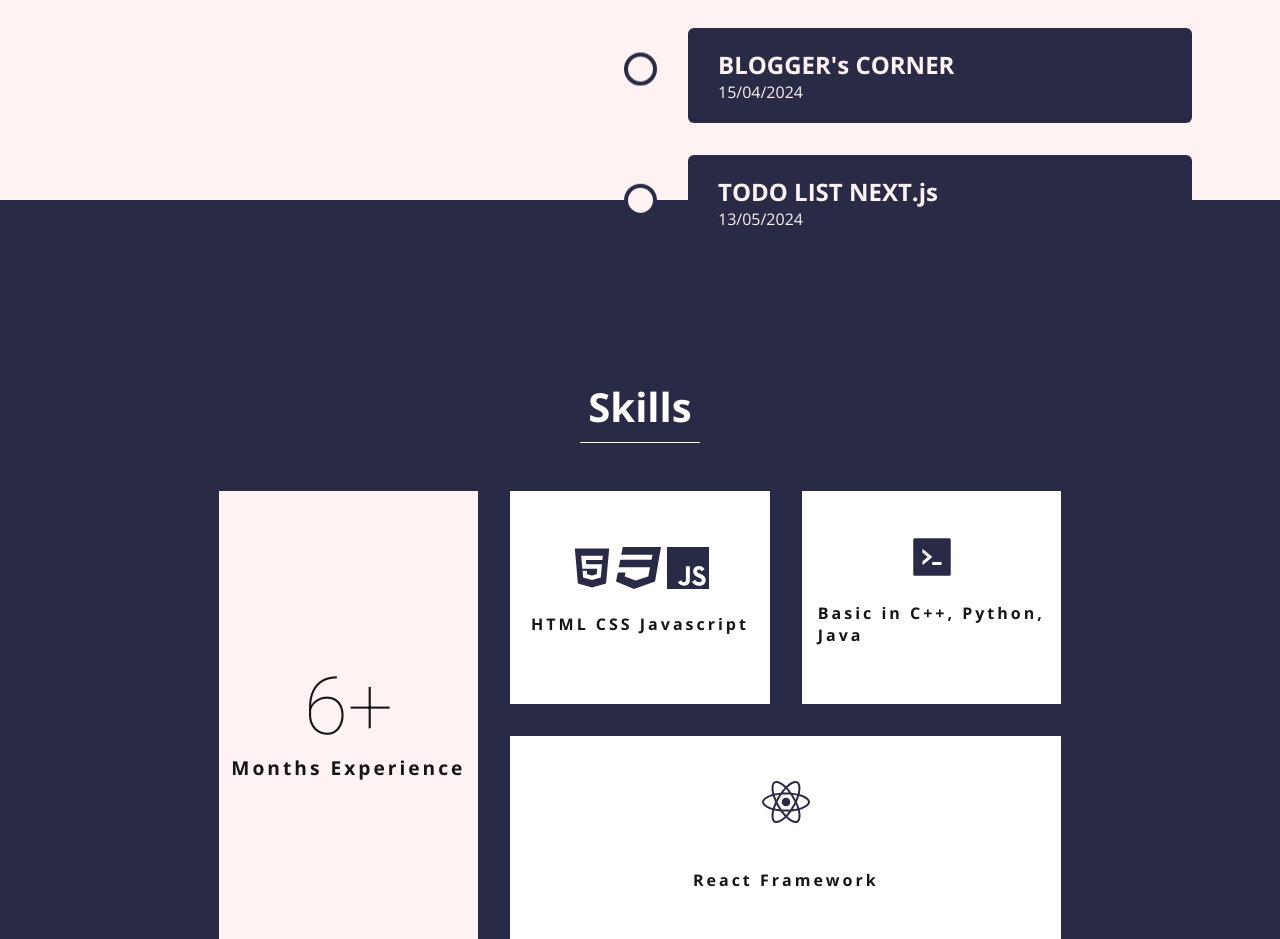
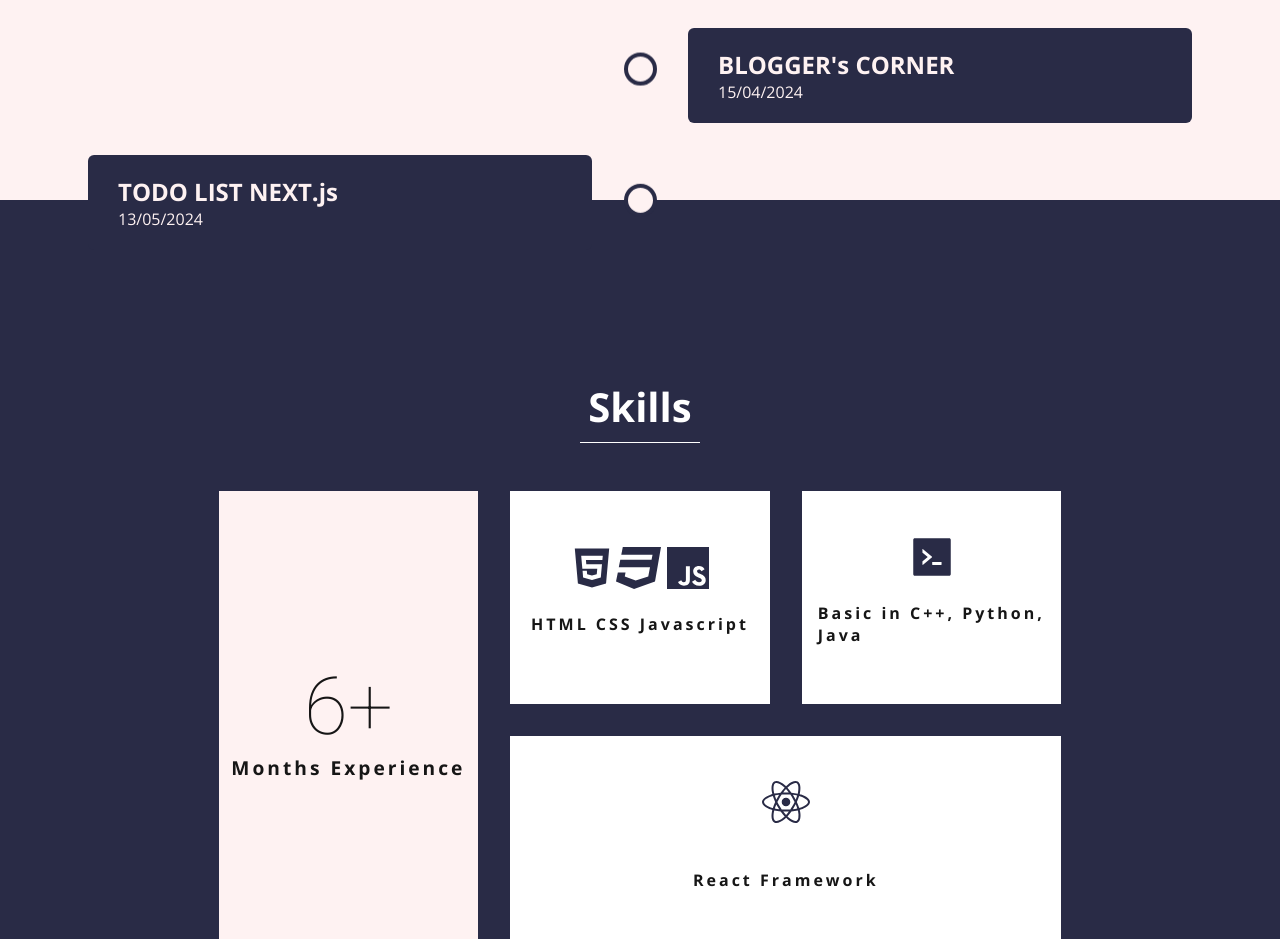
Before and after one commit to jaimeetsingh22/jaimeet-portfolio, a React (Vite) app: page / in a window 1280 px wide. Shown: the part 4860-5799 px from the top of the page. Built offline with nearby package versions, Linux system fonts and the light colour scheme; a web font is replaced by a local one.

Commit message:
Update TimeLine.jsx

```diff
--- a/src/components/TimeLine.jsx
+++ b/src/components/TimeLine.jsx
@@ -54,8 +54,8 @@ const TimeLine = () => {
         <TimelineItem name={projectElement[3].name} i={8} delay={1.4} date={projectElement[3].date} position={"-100%"} />
         <TimelineItem name={projectElement[4].name} i={9} delay={1} date={projectElement[4].date} position={"-100%"} />
         <TimelineItem name={projectElement[5].name} i={10} delay={1.2} date={projectElement[5].date} position={"-100%"} />
-        <TimelineItem name={FullstackElements[0].name} i={9} delay={1.1} date={FullstackElements[0].date} position={"-100%"} />
-        <TimelineItem name={FullstackElements[1].name} i={9} delay={1.2} date={FullstackElements[1].date} position={"-100%"} />
+        <TimelineItem name={FullstackElements[0].name} i={11} delay={1.1} date={FullstackElements[0].date} position={"-100%"} />
+        <TimelineItem name={FullstackElements[1].name} i={12} delay={1.2} date={FullstackElements[1].date} position={"-100%"} />
       </div>
     </div>
   )
```
